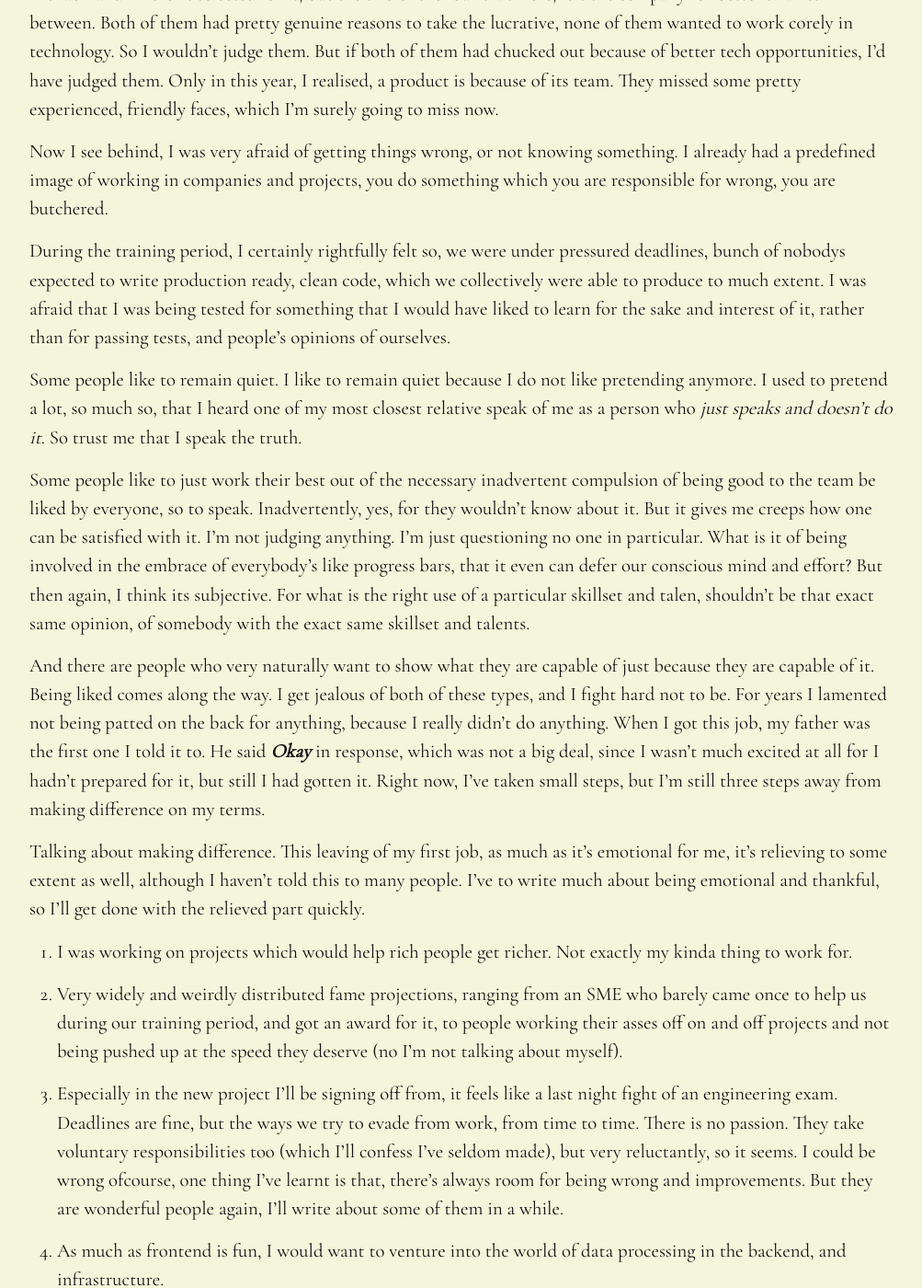
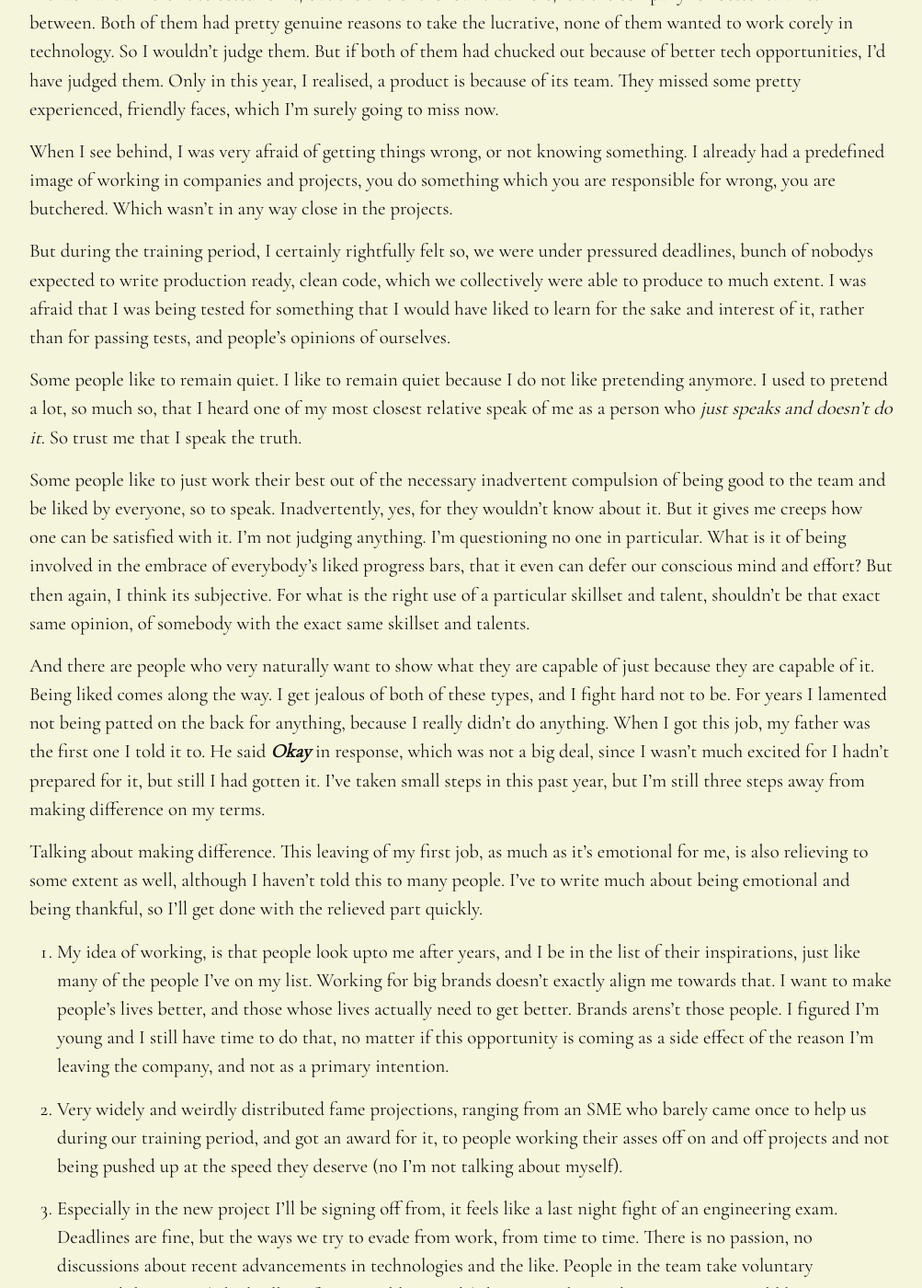
Before and after one commit to gdad-s-river/gdad-s-river.github.io, a Jekyll site: the page built from _posts/2017-01-01-goodbye-sapient.md, in a window 1280 px wide and 1400 px high, scrolled down 407 px. Shown: the whole window at 92% size, without its empty margins (138-1141 px from the left). Built offline with Jekyll 4.4.1, drawn with Linux system fonts in a browser that asks for light colours; comment, search, counter and statistics services are not loaded; some of the changed text lies outside the part shown.

Commit message:
latest post edits

```diff
--- a/_posts/2017-01-01-goodbye-sapient.md
+++ b/_posts/2017-01-01-goodbye-sapient.md
@@ -12,23 +12,23 @@ I guess 10th January, 2016 was my first project, first day. I was scared of the
 
 Rishabh and I weren't selected for it, but the two of the four that were, left the company for better salaries in between. Both of them had pretty genuine reasons to take the lucrative, none of them wanted to work corely in technology. So I wouldn't judge them. But if both of them had chucked out because of better tech opportunities, I'd have judged them. Only in this year, I realised, a product is because of its team. They missed some pretty experienced, friendly faces, which I'm surely going to miss now.
 
-Now I see behind, I was very afraid of getting things wrong, or not knowing something. I already had a predefined image of working in companies and projects, you do something which you are responsible for wrong, you are butchered.
+When I see behind, I was very afraid of getting things wrong, or not knowing something. I already had a predefined image of working in companies and projects, you do something which you are responsible for wrong, you are butchered. Which wasn't in any way close in the projects.
 
-During the training period, I certainly rightfully felt so, we were under pressured deadlines, bunch of nobodys expected to write production ready, clean code, which we collectively were able to produce to much extent. I was afraid that I was being tested for something that I would have liked to learn for the sake and interest of it, rather than for passing tests, and people's opinions of ourselves.
+But during the training period, I certainly rightfully felt so, we were under pressured deadlines, bunch of nobodys expected to write production ready, clean code, which we collectively were able to produce to much extent. I was afraid that I was being tested for something that I would have liked to learn for the sake and interest of it, rather than for passing tests, and people's opinions of ourselves.
 
 Some people like to remain quiet. I like to remain quiet because I do not like pretending anymore. I used to pretend a lot, so much so, that I heard one of my most closest relative speak of me as a person who _just speaks and doesn't do it_. So trust me that I speak the truth.
 
-Some people like to just work their best out of the necessary inadvertent compulsion of being good to the team be liked by everyone, so to speak. Inadvertently, yes, for they wouldn't know about it. But it gives me creeps how one can be satisfied with it. I'm not judging anything. I'm just questioning no one in particular. What is it of being involved in the embrace of everybody's like progress bars, that it even can defer our conscious mind and effort? But then again, I think its subjective. For what is the right use of a particular skillset and talen, shouldn't be that exact same opinion, of somebody with the exact same skillset and talents.
+Some people like to just work their best out of the necessary inadvertent compulsion of being good to the team and be liked by everyone, so to speak. Inadvertently, yes, for they wouldn't know about it. But it gives me creeps how one can be satisfied with it. I'm not judging anything. I'm questioning no one in particular. What is it of being involved in the embrace of everybody's liked progress bars, that it even can defer our conscious mind and effort? But then again, I think its subjective. For what is the right use of a particular skillset and talent, shouldn't be that exact same opinion, of somebody with the exact same skillset and talents.
 
-And there are people who very naturally want to show what they are capable of just because they are capable of it. Being liked comes along the way. I get jealous of both of these types, and I fight hard not to be. For years I lamented not being patted on the back for anything, because I really didn't do anything. When I got this job, my father was the first one I told it to. He said _**Okay**_ in response, which was not a big deal, since I wasn't much excited at all for I hadn't prepared for it, but still I had gotten it. Right now, I've taken small steps, but I'm still three steps away from making difference on my terms.
+And there are people who very naturally want to show what they are capable of just because they are capable of it. Being liked comes along the way. I get jealous of both of these types, and I fight hard not to be. For years I lamented not being patted on the back for anything, because I really didn't do anything. When I got this job, my father was the first one I told it to. He said _**Okay**_ in response, which was not a big deal, since I wasn't much excited for I hadn't prepared for it, but still I had gotten it. I've taken small steps in this past year, but I'm still three steps away from making difference on my terms.
 
-Talking about making difference. This leaving of my first job, as much as it's emotional for me, it's relieving to some extent as well, although I haven't told this to many people. I've to write much about being emotional and thankful, so I'll get done with the relieved part quickly.
+Talking about making difference. This leaving of my first job, as much as it's emotional for me, is also relieving to some extent as well, although I haven't told this to many people. I've to write much about being emotional and being thankful, so I'll get done with the relieved part quickly.
 
-1. I was working on projects which would help rich people get richer. Not exactly my kinda thing to work for.
+1. My idea of working, is that people look upto me after years, and I be in the list of their inspirations, just like many of the people I've on my list. Working for big brands doesn't exactly align me towards that. I want to make people's lives better, and those whose lives actually need to get better. Brands arens't those people. I figured I'm young and I still have time to do that, no matter if this opportunity is coming as a side effect of the reason I'm leaving the company, and not as a primary intention.
 
 2. Very widely and weirdly distributed fame projections, ranging from an SME who barely came once to help us during our training period, and got an award for it, to people working their asses off on and off projects and not being pushed up at the speed they deserve (no I'm not talking about myself).
 
-3. Especially in the new project I'll be signing off from, it feels like a last night fight of an engineering exam. Deadlines are fine, but the ways we try to evade from work, from time to time. There is no passion. They take voluntary responsibilities too (which I'll confess I've seldom made), but very reluctantly, so it seems. I could be wrong ofcourse, one thing I've learnt is that, there's always room for being wrong and improvements. But they are wonderful people again, I'll write about some of them in a while.
+3. Especially in the new project I'll be signing off from, it feels like a last night fight of an engineering exam. Deadlines are fine, but the ways we try to evade from work, from time to time. There is no passion, no discussions about recent advancements in technologies and the like. People in the team take voluntary responsibilities, yes (which I'll confess I've seldom made), but very reluctantly, so it seems. I could be wrong ofcourse, one thing I've learnt is that, there's always room for being wrong and improvements. But they are wonderful people again, I'll write about some of them in a while. And not to mention, I hadn't worked on CSS at all after the training, this project helped me kick right back in.
 
 4. As much as frontend is fun, I would want to venture into the world of data processing in the backend, and infrastructure.
 
@@ -50,8 +50,9 @@ Shafeeq works hard, parties hard, which is all good and awesome. The nights we s
 
 Pinky has been up with the most needed tasks and finished them in time. She's very meticulous, perhaps was the most in the team. And also perhaps most under-recognized team player despite sapient tool recognitions. I've not seen somebody working so humbly. Thank you for being there everytime Rishab and I needed you.
 
-Prashant Baid, is a fascinating guy, more than anything else curious, and humble. I first saw him when Elan showcased the music box app during the tech friday, where he was accidentally addressed as Junior Associate, instead of Associate. I'd remember the night of the movie in office, wonderful wonderful night. I don't think the ones who were there talked about it much. But it was a really special night.
-He writes really interesting blogposts, and he should write more of them, more often. Oddly enough more than Shafeeq or Anusheel, it was him I got most comfortable with in a given time. We had had really interesting conversations, and I continue to look forward for more.
+Abraham is the guy after Vidhya, who has silently given support to everybody. When I started reading DExA's code, I'd keep bugging him for the things I didn't understand (which was pretty much everything). Everything was new to me, singletons, classes, abstractions, nodejs, and what not. I'd get impatient and go straight to him to understand it. He'd patiently send me back and ask me to spend a little more time to understand it. Best advice I took. He's the reason I'm comfortable reading code patiently now. Thank you Abraham for being a wonderful mentor for over a year.
+
+Prashant Baid, is a fascinating guy, more than anything elsem curious, and humble. I first saw him when Elan showcased the music box app during the tech friday, where he was accidentally addressed as Junior Associate, instead of Associate. I'd remember the night of the movie in office, wonderful wonderful night. I don't think the ones who were there talked about it much. But it was a really special night. He writes really interesting blogposts, and he should write more of them, more often. Oddly enough more than Shafeeq or Anusheel, it was him I got most comfortable with in a given time. We had had really interesting conversations, and I continue to look forward for more.
 
 Namrata was the sweetest of all. With the old songs on the bike, and her awesome doodling talent, I became good friends with her. We went to see Jeffrey Archer together, went on a bike trip along with Abin Pal - thebongboy, Ashutosh, Abhijeet and Yash bhai. It was a good ride.
 
@@ -59,11 +60,20 @@ Elan and Prashant Bhaduria put in me a part of them, their vigour, to teach shar
 
 Yash was always outspoken, tinkering with things, wonderful person that could keep you up on Saturdays to execute an idea,only if you had a decent will to do so.
 
+NChaugTalks was always lovely, passionate about what she was responsible for, sometimes hard on herself, but in a goodway, the way I'm going to me hard on myself in terms of habit and routine. She's polygot in terms of technology, so are Yash, and PB. And she is the only person that I know that sometimes actively feel at stretch, limited by not exploring things other than web dev.
+
 Subin was my new Manager after Ashok. He's a wonderful team player, very vigilant, professional, caring for his team mates, and always up for getting things done right. I'm very grateful for him, for being very appreciative of everything. I couldn't have had a better second project Manager, I'm sure. And he's a wonderful photographer.
 
 Trinadh has been very helpful. No matter what, he'd ensure that I understood the task in hand properly before I started working on it. So everytime he'd explain me things, which'd involve a number of steps to take care of, he'd pragmatically jot down all those subtask todos, and send it over office IM, before I'd even reach my seat back. Very soft spoken, and a very practical and fun loving person.
 
-NChaugTalks was always lovely, passionate about what she was responsible for, sometimes hard on herself, but in a goodway, the way I'm going to me hard on myself in terms of habit and routine. She's polygot in terms of technology, so are Yash, and PB. And she is the only person that I know that sometimes actively feel at stretch, limited by not exploring things other than web dev.
+## What Sapient Gave me:
+
+1. The courage to do what I want. I was intimidated by friends, people who know more, are doing better, both knowledge and money wise. Yes I'm afraid, but not like that anymore. I know I've talents, I know I can nourish them, put to use, and I know I will. One year back I couldn't have been able to say that. Because it was beyond me that time, that I need to work, and not loiter around time.
+
+2. Gave me friends cum colleagues, I'll remain friends with for a long time.
+
+3. When I graduated, I wanted to become a full time writer. I boast of this aspiration, but I'm not really a writer, not right not atleast, I just aspire to be published someday. That doesn't make me a writer. I write sure ofcourse. But that doesn't make me a writer. It asks for more, reading, talking to people, experiences, writing for cause(s), so many things. I'm going to do it. Along with a new sense of achievement. Sapient gave me something new to look forward to and hold onto. I couldn't have imagined that I'd be spending time programming things, primarly because I was afraid to plan things out. Basketball and writing sort of kept me away from planning and I kept procrastinating. I've learnt from so many people, so many of them I'm amazed.
+
 
 There are many circumstances that is making me quit this job. What would I do now?
 
--- a/sw.js
+++ b/sw.js
@@ -2,7 +2,7 @@
 layout: null
 ---
 
-const staticCacheName = "gdad-s-river-static-v12";
+const staticCacheName = "gdad-s-river-static-v13";
 
 console.log("installing service worker");
 
```
Also changed, not shown: other parts of _posts/2017-01-01-goodbye-sapient.md (+2 -2 lines).
